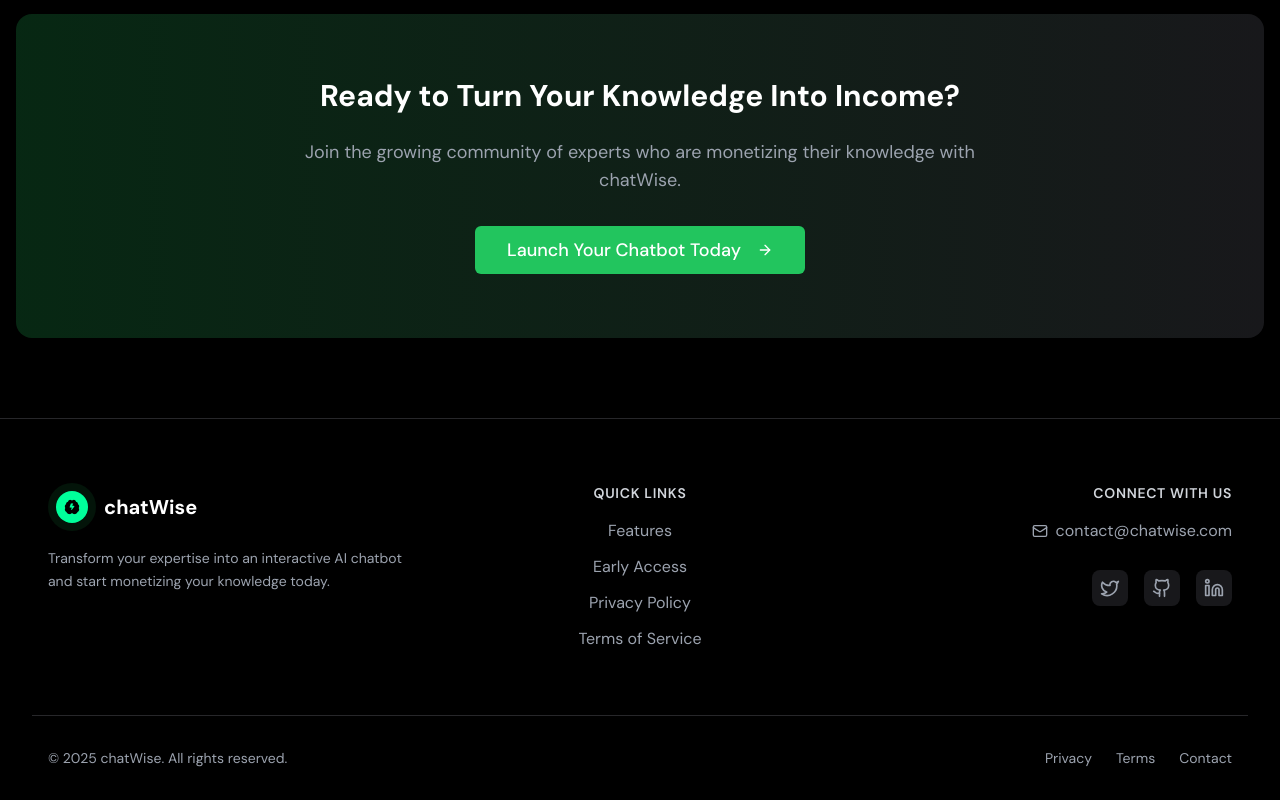
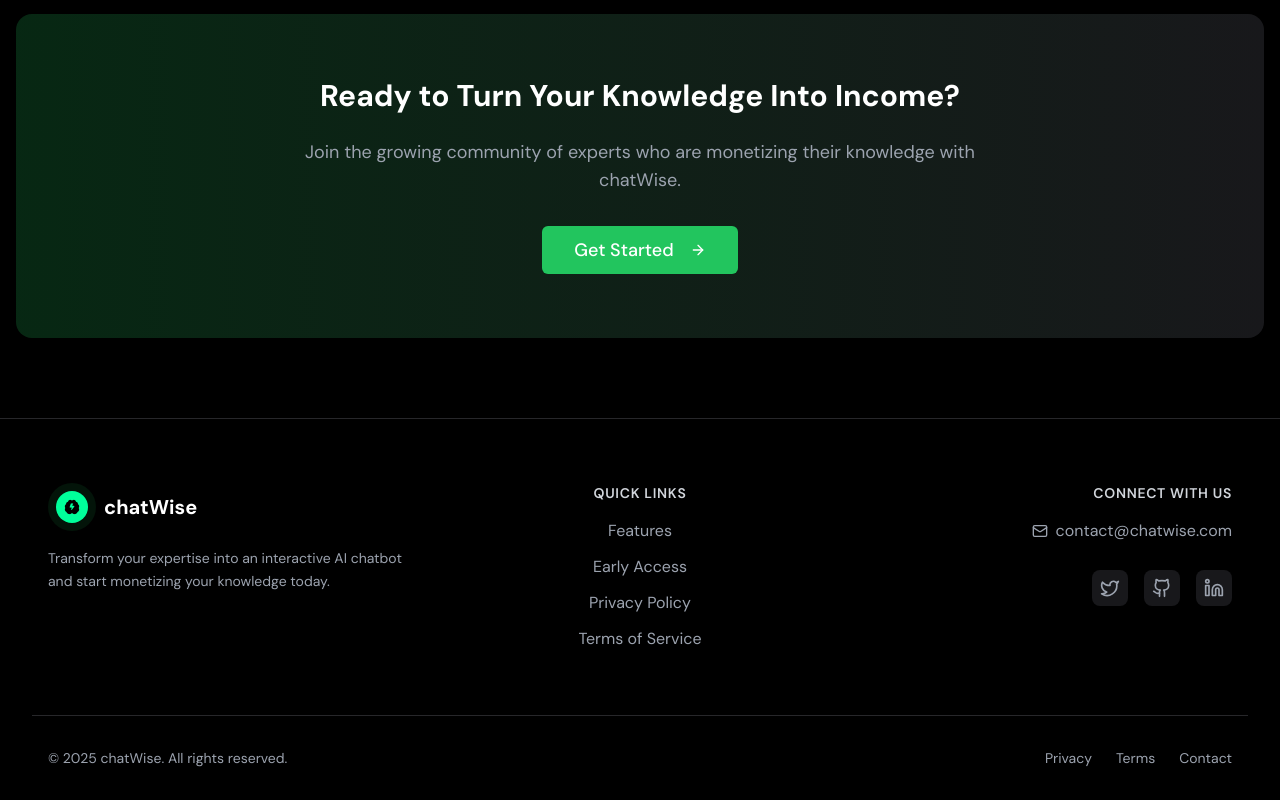
Before and after one commit to adaOctopus/chatwise-landing-page, a Next.js app: page / in a window 1280 px wide. Shown: the part 2878-3678 px from the top of the page. Built offline with nearby package versions, Linux system fonts and the light colour scheme.

Commit message:
Size button fix

```diff
--- a/app/page.tsx
+++ b/app/page.tsx
@@ -210,7 +210,7 @@ export default function Home() {
             Join the growing community of experts who are monetizing their knowledge with chatWise.
           </p>
           <Button size="lg" className="bg-primary hover:bg-primary/90 text-white px-8 py-6 text-lg">
-            Launch Your Chatbot Today
+            Get Started
             <ArrowRight className="ml-2 h-5 w-5" />
           </Button>
         </div>
```
